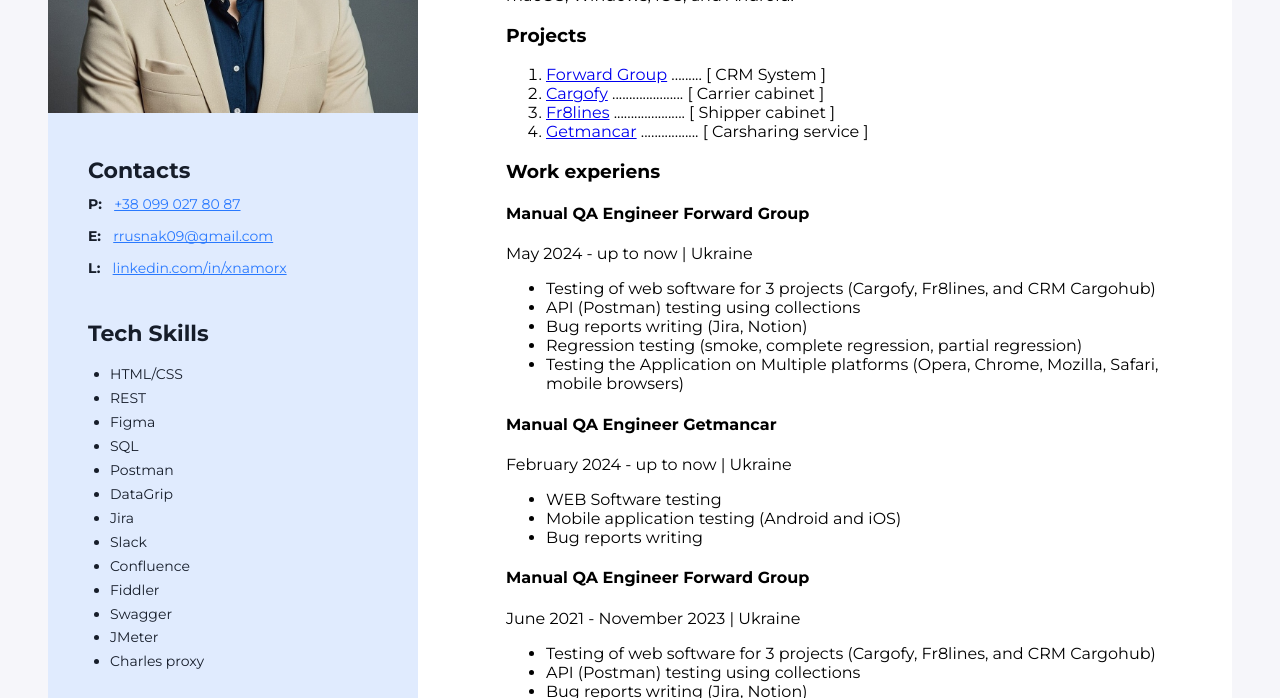
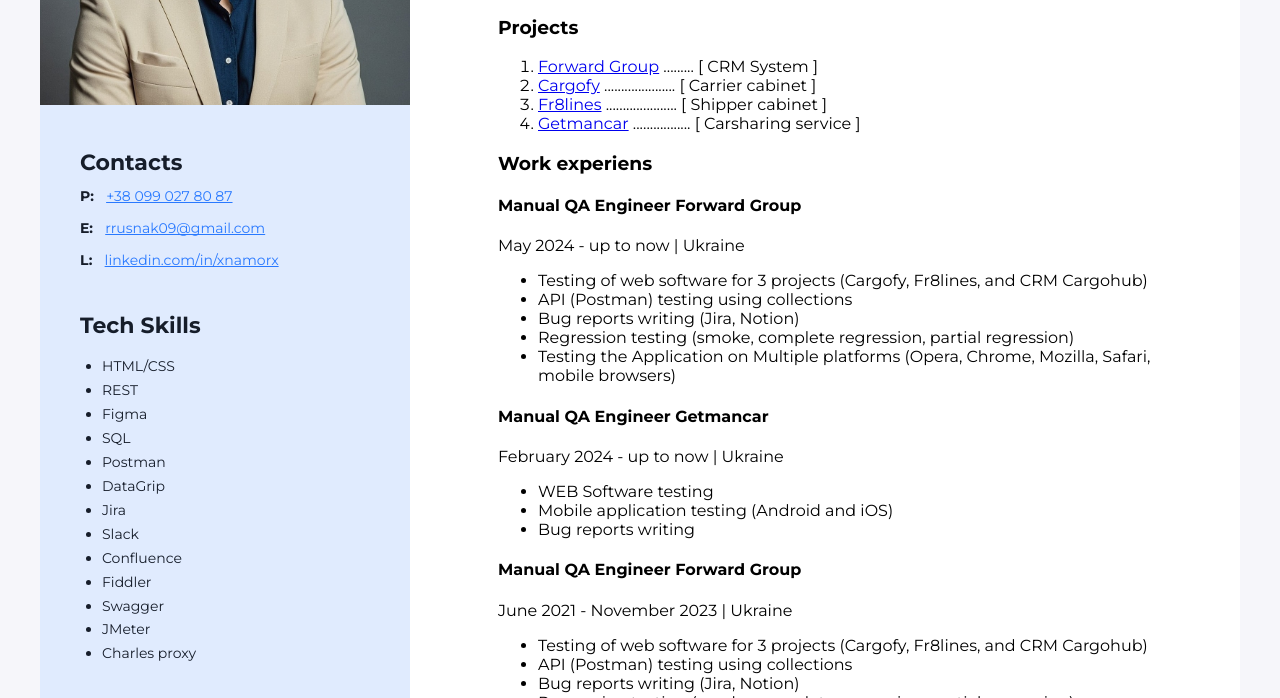
Before and after one commit to xNamoRx/resume, a plain HTML site: page index.html in a window 1280 px wide. Shown: the part 330-1028 px from the top of the page. Drawn offline with Linux system fonts and the light colour scheme.

Commit message:
page center

```diff
--- a/css/styles.css
+++ b/css/styles.css
@@ -104,8 +104,14 @@ body {
   padding-left: 22px;
 }
 .soft-list-item {
-font-weight: 400;
-font-size: 14px;
-line-height: 171%;
-color: #161d2a;
+  font-weight: 400;
+  font-size: 14px;
+  line-height: 171%;
+  color: #161d2a;
 }
+
+.page {
+  width: 1280px;
+  box-sizing: border-box;
+  margin: 0 auto;
+}
--- a/index.html
+++ b/index.html
@@ -20,7 +20,7 @@
   <link rel="stylesheet" href="css/styles.css" />
 </head>
 
-<body>
+<body class="page">
   <!-- Wrapper -->
   <div class="wrapper">
     <!-- Main content -->
```
